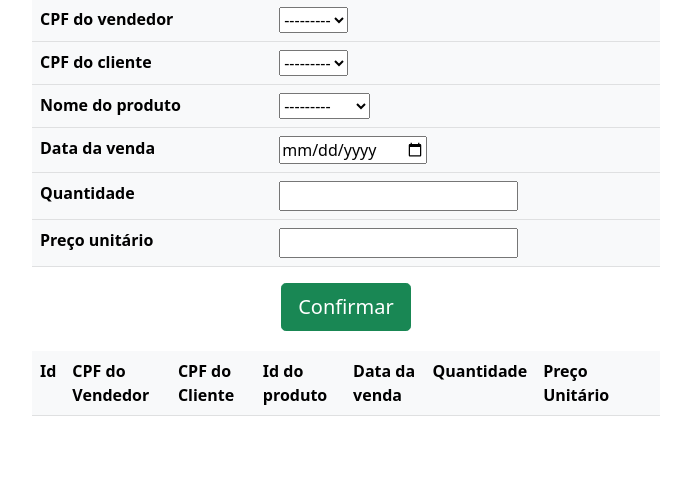
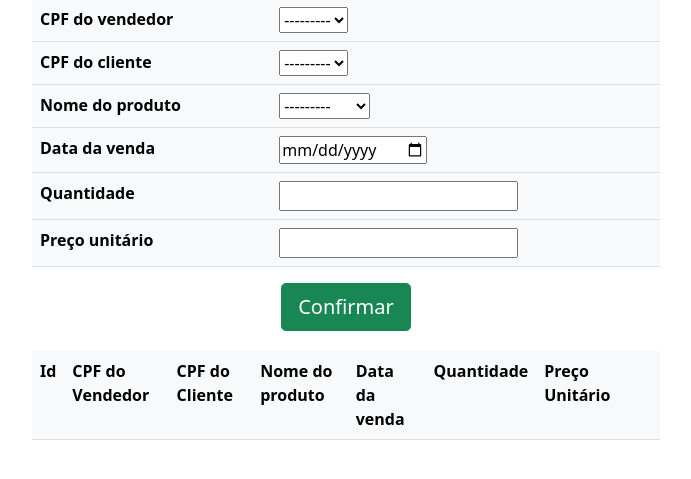
Before and after one commit to gustavofdso/PCS3443, a Django app: page /venda/ in a window 1280 px wide. Shown: the part 94-573 px from the top of the page, without its empty margins (294-985 px from the left). Run offline with Django 4.2, Linux system fonts and the light colour scheme; data comes from the database, SQL or seed files in the repository; data that the repository does not hold is empty.

Commit message:
corrected product name

```diff
--- a/main/templates/main/venda.html
+++ b/main/templates/main/venda.html
@@ -5,7 +5,7 @@
         <th>Id</th>
         <th>CPF do Vendedor</th>
         <th>CPF do Cliente</th>
-        <th>Id do produto</th>
+        <th>Nome do produto</th>
         <th>Data da venda</th>
         <th>Quantidade</th>
         <th>Preço Unitário</th>
```
